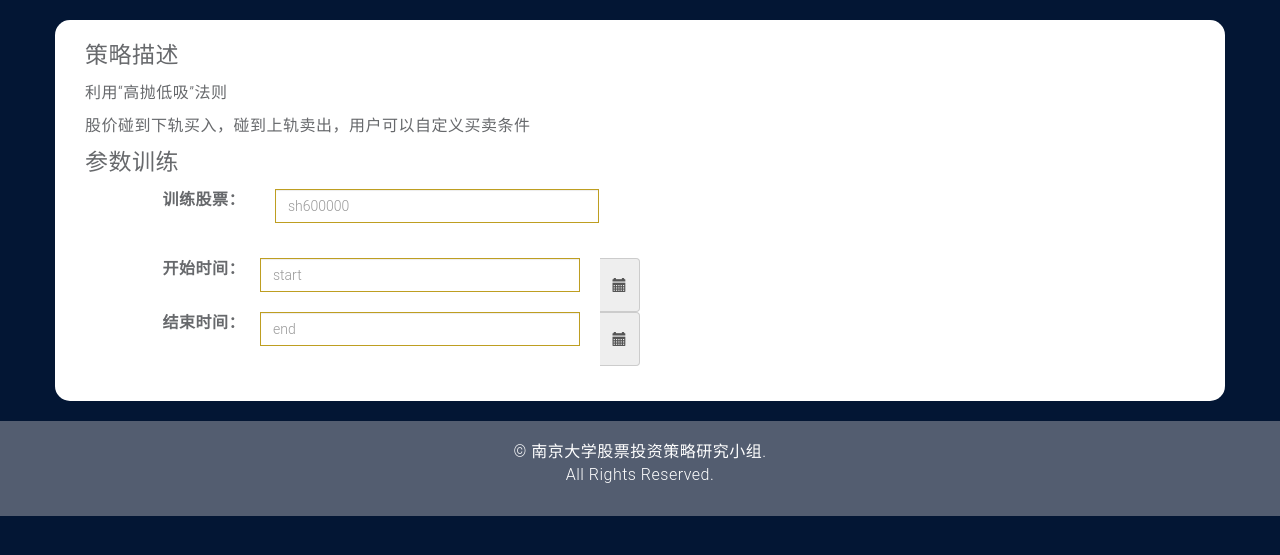
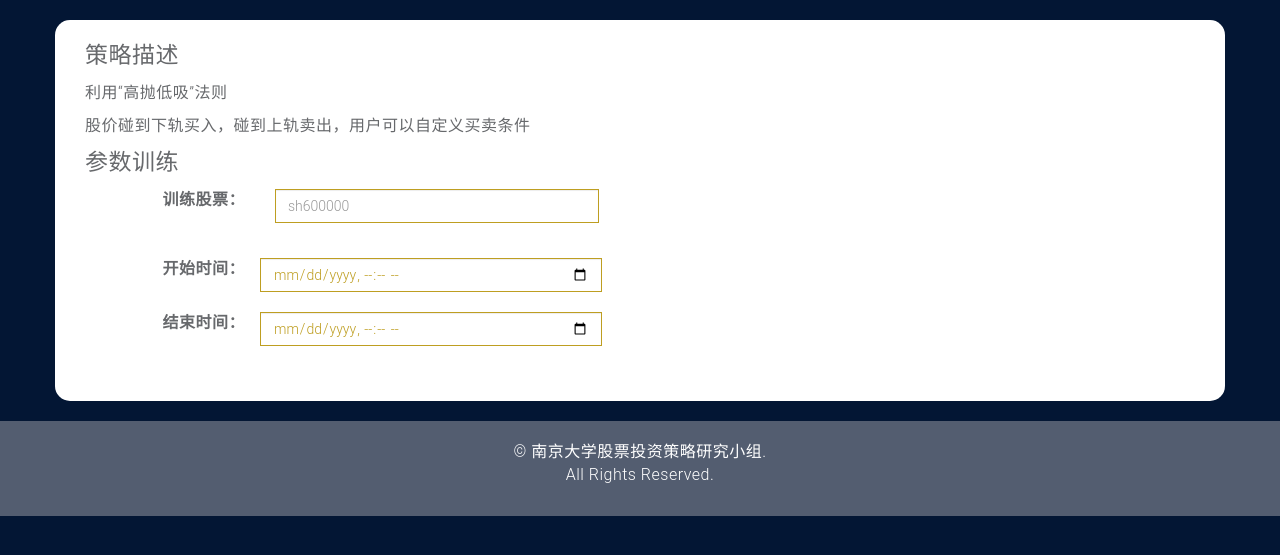
Before and after one commit to joe7se/Stock, a Django app: page /ENE in a window 1280 px wide. Shown: the part 64-619 px from the top of the page. Run offline with Django 3.2, Linux system fonts and the light colour scheme; some libraries are stand-ins or nearby versions.

Commit message:
修复界面bug

```diff
--- a/Stock/templates/ENE.html
+++ b/Stock/templates/ENE.html
@@ -22,14 +22,13 @@
 
        			<div  class="form-group">
        				<label class="col-md-2" style="text-align:right">开始时间：</label>
-       				<div class="col-md-4 input-group date form_date" data-link-field="dtp_input2" data-link-format="yyyy-mm-dd">
-       					<input type="text" class="form-control"  id="start"  placeholder="start" style="width:94%; display:inline; margin-bottom: 20px;">
-       					<span class="input-group-addon"><span class="glyphicon glyphicon-calendar"></span></span>
+       				<div class="col-md-6 input-group date form_date" data-link-field="dtp_input2" data-link-format="yyyy-mm-dd">
+       					<input type="datetime-local" class="form-control"  id="start"  placeholder="start" style="width:60%; display:inline; margin-bottom: 20px;">
        				</div>
        				<label class="col-md-2" style="text-align:right">结束时间：</label>
-       				<div class="col-md-4 input-group date form_date"  data-link-field="dtp_input2" data-link-format="yyyy-mm-dd">
-       					<input type="text" class="form-control"  id="end"  placeholder="end" style="width:94%; display:inline; margin-bottom: 20px;">
-       					<span class="input-group-addon"><span class="glyphicon glyphicon-calendar"></span></span>
+       				<div class="col-md-6 input-group date form_date"  data-link-field="dtp_input2" data-link-format="yyyy-mm-dd">
+       					<input type="datetime-local" class="form-control"  id="end"  placeholder="end" style="width:60%; display:inline; margin-bottom: 20px;">
+
        				</div>
        	 		</div>
        	 	</form>
--- a/Stock/templates/basePage.html
+++ b/Stock/templates/basePage.html
@@ -23,8 +23,9 @@
 <script src="../static/js/bootstrap-table.js"></script>
 <script src="../static/js/bootstrap-table-zh-CN.js"></script>
 <script src="../static/js/bootstrap-datetimepicker.min.js"></script>
+<script src="../static/js/wow.js"></script>
 <script src="../static/js/custom.js"></script>
-<script src="../static/js/wow.js"></script>
+
     {% block css %}{% endblock %}
 
 </head>
```
